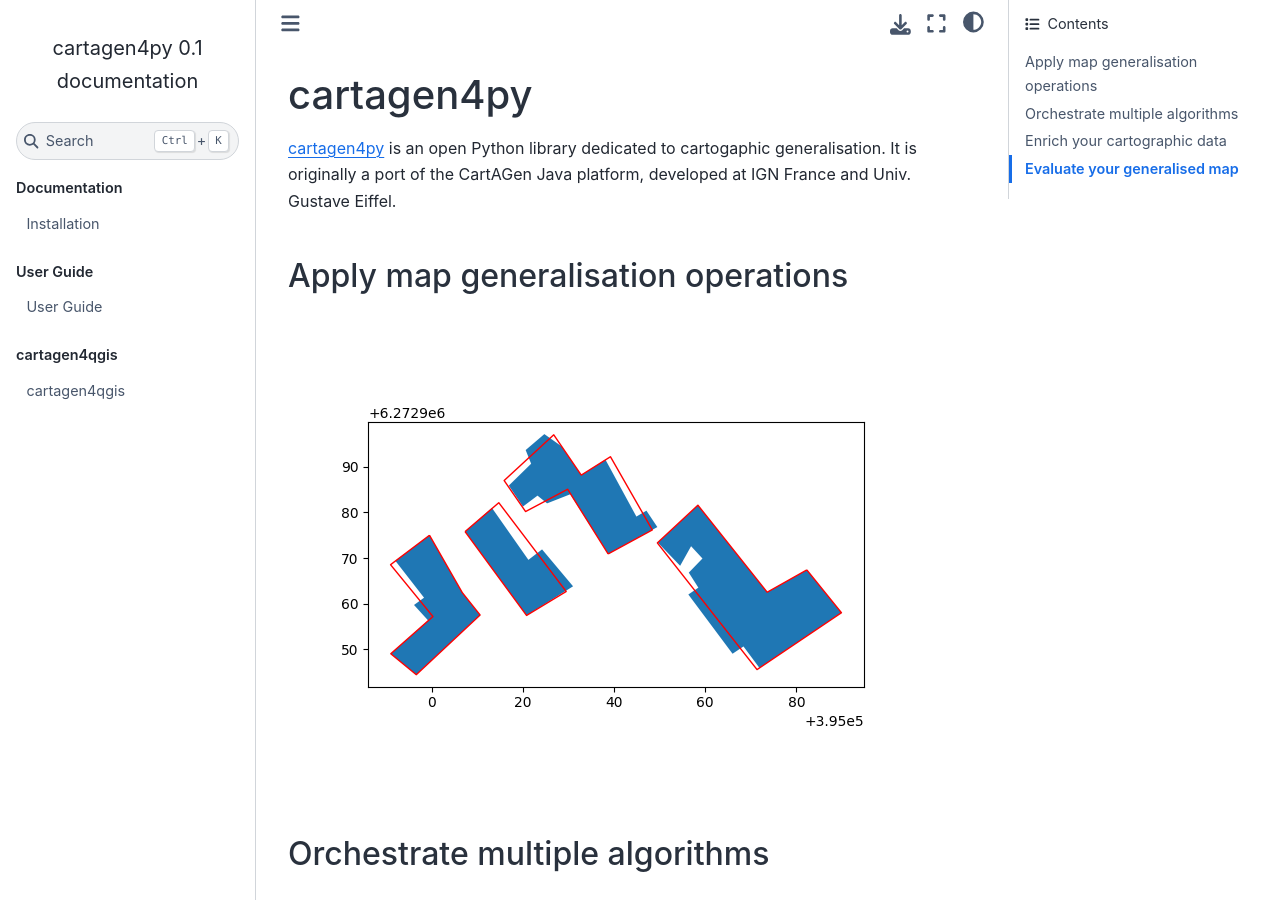
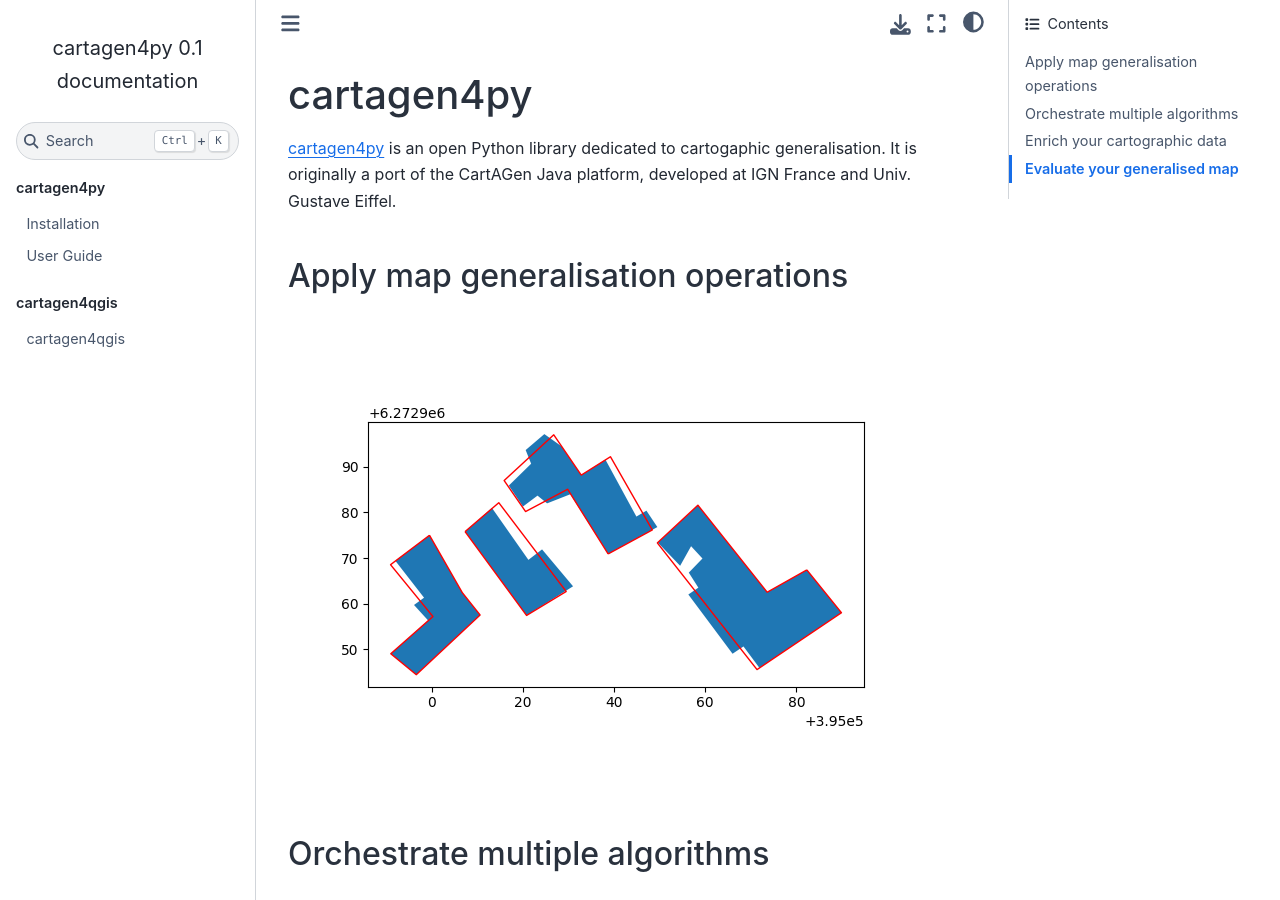
Before and after one commit to LostInZoom/cartagen, a Sphinx documentation site: the page built from docs/index.rst, in a window 1280 px wide and 900 px high. Built offline with Sphinx 7.4.7 and the Sphinx Book theme 1.1.4, drawn with Linux system fonts in a browser that asks for light colours.

```diff
--- a/docs/index.rst
+++ b/docs/index.rst
@@ -22,15 +22,10 @@ Evaluate your generalised map
 
 
 .. toctree::
-   :caption: Documentation
+   :caption: cartagen4py
    :hidden:
 
    installation
-
-.. toctree::
-   :caption: User Guide
-   :hidden:
-
    user_guide
 
 .. toctree::
```
